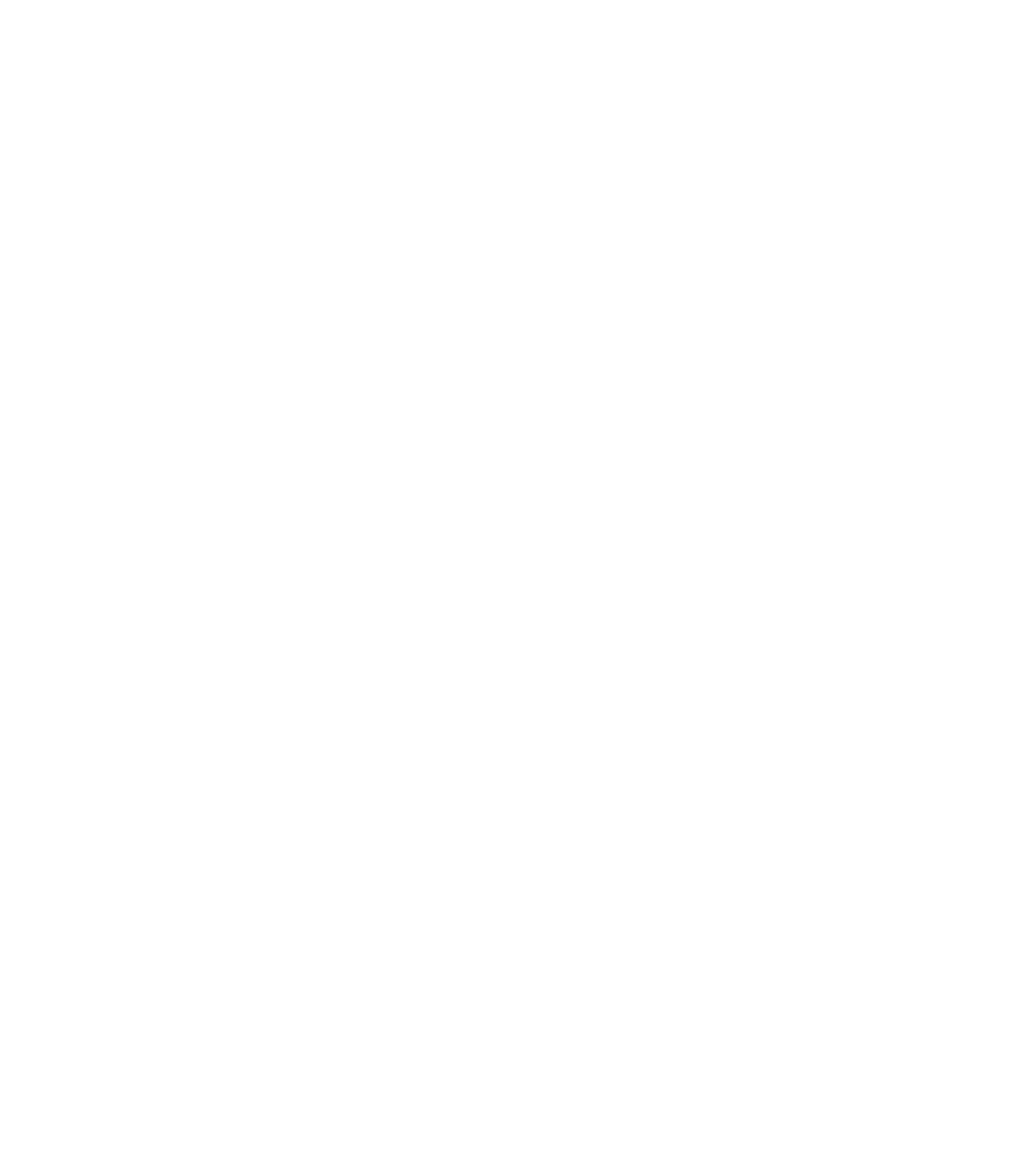
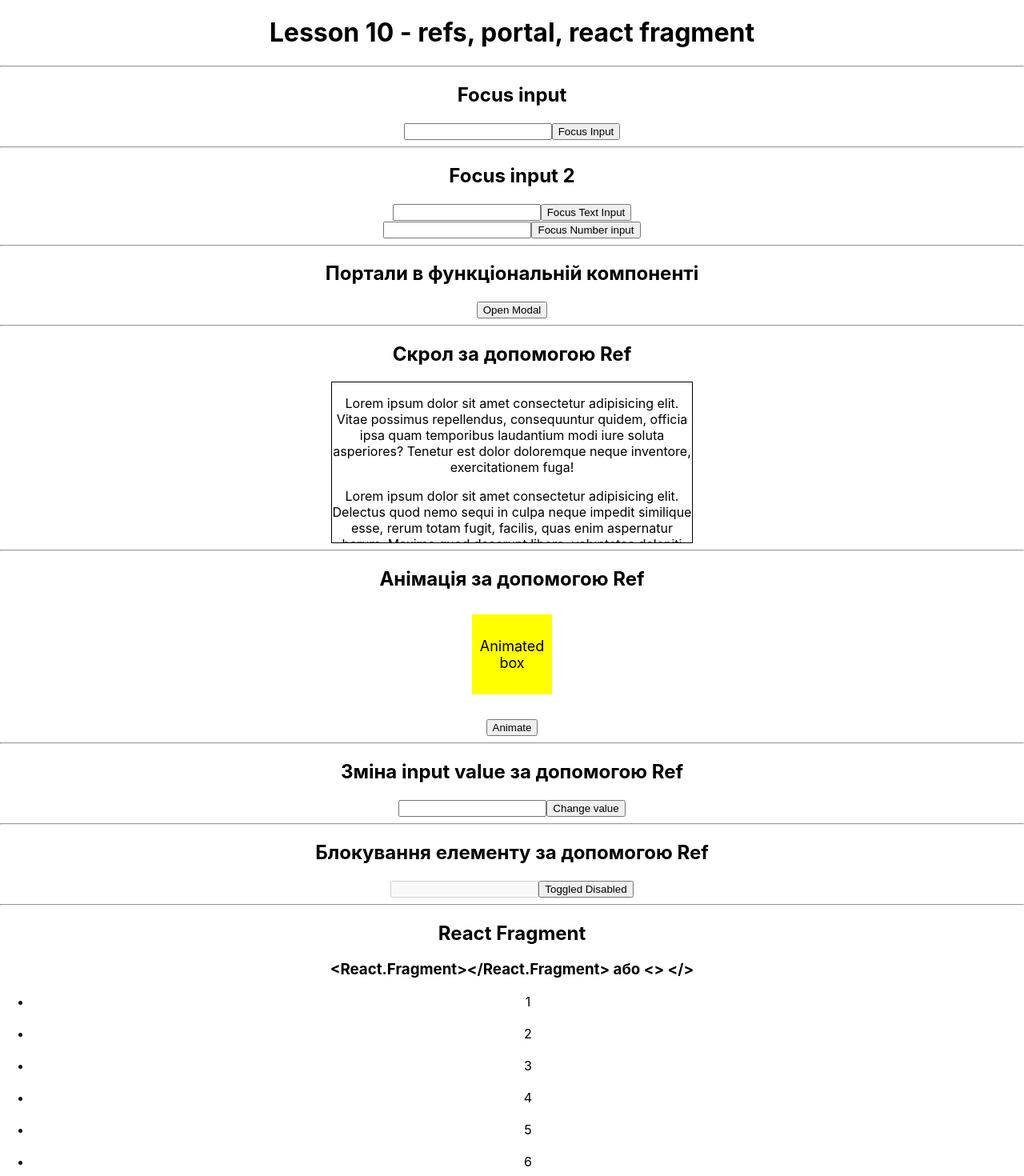
Before and after one commit to SpehtOlena/Lessons, a React (Create React App) app: page / in a window 1280 px wide. Shown: the top 1470 px of the page at 80% size. Before the commit the page ends 800 px from the top, so only its background shows below. Built offline with nearby package versions, Linux system fonts and the light colour scheme.

Commit message:
ref, portal, fragment

```diff
--- a/public/index.html
+++ b/public/index.html
@@ -5,12 +5,13 @@
 	<meta charset="utf-8" />
 	<meta name="viewport" content="width=device-width, initial-scale=1" />
 
-	<title>Lessons</title>
+	<title>Lesson_10</title>
 </head>
 
 <body>
 
 	<div id="root"></div>
+	<div id="modal-root"></div>
 
 </body>
 
--- a/src/App.css
+++ b/src/App.css
@@ -1,38 +1,19 @@
 .App {
-  text-align: center;
+	text-align: center;
 }
 
-.App-logo {
-  height: 40vmin;
-  pointer-events: none;
+.box {
+	width: 100px;
+	height: 100px;
+	background-color: yellow;
+	transition: all 0.3s ease 0s;
+	margin: 30px auto;
+	display: flex;
+	align-items: center;
+	justify-content: center;
+	font-size: 18px;
 }
 
-@media (prefers-reduced-motion: no-preference) {
-  .App-logo {
-    animation: App-logo-spin infinite 20s linear;
-  }
+.animate {
+	transform: translateX(100px);
 }
-
-.App-header {
-  background-color: #282c34;
-  min-height: 100vh;
-  display: flex;
-  flex-direction: column;
-  align-items: center;
-  justify-content: center;
-  font-size: calc(10px + 2vmin);
-  color: white;
-}
-
-.App-link {
-  color: #61dafb;
-}
-
-@keyframes App-logo-spin {
-  from {
-    transform: rotate(0deg);
-  }
-  to {
-    transform: rotate(360deg);
-  }
-}
--- a/src/App.js
+++ b/src/App.js
@@ -1,11 +1,151 @@
+import { useRef, useState } from 'react';
 import './App.css';
+import Modal from './components/Modal/Modal';
+import React from 'react';
 
 function App() {
+
+	// Focus Input
+	const InputRef = useRef(null)
+	const handleButtonClick = () => {
+		InputRef.current.focus()
+		console.log(InputRef);
+		console.log(InputRef.current.value);
+	}
+
+	// Focus Input2
+	const InputTextRef = useRef(null)
+	const InputNumbRef = useRef(null)
+
+	// Портали в функціональній компоненті
+	const [modalOpen, setModalOpen] = useState(false)
+	const handleButtonModal = () => {
+		setModalOpen(!modalOpen)
+	}
+
+
+	// Скрол за допомогою Ref
+	const scrolRef = useRef(null)
+	const handleScroll = () => {
+		console.log('scrolling');
+	}
+
+
+	// Анімація за допомогою Ref
+	const boxRef = useRef(null);
+	const handleButtonAnimation = () => {
+		boxRef.current.classList.toggle('animate')
+	}
+
+
+	// Зміна input value за допомогою Ref
+	const inputRef = useRef(null)
+
+
+	// Блокування елементу за допомогою Ref
+	const [disabled, setDisabled] = useState(true);
+	const input2Ref = useRef(null);
+	const handleButtonDisable = () => {
+		setDisabled(!disabled)
+		if (input2Ref.current.disabled) {
+			alert('Warning!')
+		}
+	}
+
+
+	// React Fragment
+	const numbers = [1, 2, 3, 4, 5, 6]
+
 	return (
 		<div className="App">
+			<h1>Lesson 10 - refs, portal, react fragment</h1>
+
+			<hr />
+			<h2>Focus input</h2>
+			<input type="text" ref={InputRef} />
+			<button onClick={handleButtonClick}>Focus Input</button>
+
+			<hr />
+			<h2>Focus input 2</h2>
+			<div>
+				<div>
+					<input type="text" ref={InputTextRef} />
+					<button onClick={() => InputTextRef.current.focus()}>Focus Text Input</button>
+				</div>
+				<div>
+					<input type='number' ref={InputNumbRef}></input>
+					<button onClick={() => InputNumbRef.current.focus()}>Focus Number input</button>
+				</div>
+			</div>
+
+			<hr />
+			<h2>Портали в функціональній компоненті</h2>
+			<button onClick={handleButtonModal}>Open Modal</button>
+			<Modal title={"Modal Content"} isOpen={modalOpen} onClose={() => setModalOpen(false)}>
+				<p>Lorem ipsum dolor sit amet, consectetur adipisicing elit. Amet necessitatibus mollitia accusamus blanditiis nesciunt voluptatum ad quas recusandae iste harum.</p>
+			</Modal>
+
+			<hr />
+			<h2>Скрол за допомогою Ref</h2>
+			<div ref={scrolRef} style={{ overflow: "auto", height: 200, width: 450, border: "1px solid black", margin: "0 auto" }} onScroll={handleScroll}>
+				<p>Lorem ipsum dolor sit amet consectetur adipisicing elit. Vitae possimus repellendus, consequuntur quidem, officia ipsa quam temporibus laudantium modi iure soluta asperiores? Tenetur est dolor doloremque neque inventore, exercitationem fuga!</p>
+				<p>Lorem ipsum dolor sit amet consectetur adipisicing elit. Delectus quod nemo sequi in culpa neque impedit similique esse, rerum totam fugit, facilis, quas enim aspernatur harum. Maxime quod deserunt libero, voluptates deleniti natus temporibus excepturi tempore facere quam. Dolor esse quam eveniet deserunt saepe qui facere tenetur quo aliquid ad!</p>
+				<p>Lorem ipsum dolor sit amet consectetur adipisicing elit. Debitis doloribus accusantium assumenda porro quis distinctio est placeat eligendi recusandae, nemo odio animi magnam! Esse tempora natus cumque repellat! Saepe, soluta!</p>
+			</div>
+
+			<hr />
+			<h2>Анімація за допомогою Ref</h2>
+			<div className={"box"} ref={boxRef}>Animated <br /> box</div>
+			<button onClick={handleButtonAnimation}>Animate</button>
+
+
+			<hr />
+			<h2>Зміна input value за допомогою Ref</h2>
+			<div>
+				<input type="text" ref={inputRef} />
+				<button onClick={() => { inputRef.current.value = 'Test' }} >Change value</button>
+			</div>
+
+			<hr />
+			<h2>Блокування елементу за допомогою Ref</h2>
+			<div>
+				<input type="text" ref={input2Ref} disabled={disabled} />
+				<button onClick={handleButtonDisable}>Toggled Disabled</button>
+			</div>
+
+
+			<hr />
+			<h2>React Fragment</h2>
+			<h3>
+				{"<React.Fragment></React.Fragment>     або    <>  </>"}
+			</h3>
+			<ul>
+				{
+					numbers.map((item, index) => (
+						<React.Fragment key={index}>
+							<li>{item}</li>
+							<br />
+						</React.Fragment>
+					))
+				}
+			</ul>
+
+
+
+			<br />
+			<br />
+			<br />
+			<br />
+			<br />
+			<br />
+			<br />
 
 		</div>
 	);
 }
 
+
+
+
+
 export default App;
--- /dev/null
+++ b/src/components/Modal/Modal.css
@@ -0,0 +1,48 @@
+.modal_overlay {
+	display: flex;
+	flex-direction: column;
+	justify-content: center;
+	position: fixed;
+	z-index: 1;
+	left: 0;
+	top: 0;
+	width: 100%;
+	height: 100%;
+	overflow: auto;
+	background-color: rgb(0, 0, 0);
+	background-color: rgba(0, 0, 0, 0.4);
+}
+
+.modal {
+	border-radius: 25px;
+	background-color: #fefefe;
+	margin: 15% auto;
+	padding: 20px 0px;
+	border: 1px solid #888;
+	width: 80%;
+	font-size: 22px;
+}
+
+.modal_header {
+	border-bottom: 2px solid #888;
+	padding: 20px;
+}
+
+.modal_content {
+	padding: 20px;
+}
+
+.modal_footer {
+	display: flex;
+	flex-direction: row;
+	justify-content: space-between;
+	border-top: 2px solid #888;
+	padding: 20px;
+}
+
+.modal_footer>button {
+	border-radius: 4px;
+	padding: 15px;
+	font-size: 16px;
+	font-weight: 700;
+}
--- /dev/null
+++ b/src/components/Modal/Modal.js
@@ -0,0 +1,30 @@
+import './Modal.css'
+import ReactDOM from 'react-dom';
+
+// Портали в функціональній компоненті
+const Modal = ({ isOpen, onClose, children, title }) => {
+	if (!isOpen) return null;
+	return ReactDOM.createPortal(
+		<div className={"modal_overlay"}>
+			<div className={"modal"}>
+				<div className="modal_header">
+					<h2>{title}</h2>
+				</div>
+				<div className="modal_content">
+					{
+						children
+					}
+				</div>
+				<div className={"modal_footer"}>
+					<button>Save</button>
+					<button>Reset</button>
+					<button onClick={onClose}>Close Modal</button>
+				</div>
+			</div>
+		</div>,
+		document.getElementById('modal-root')
+	)
+}
+
+
+export default Modal
```
